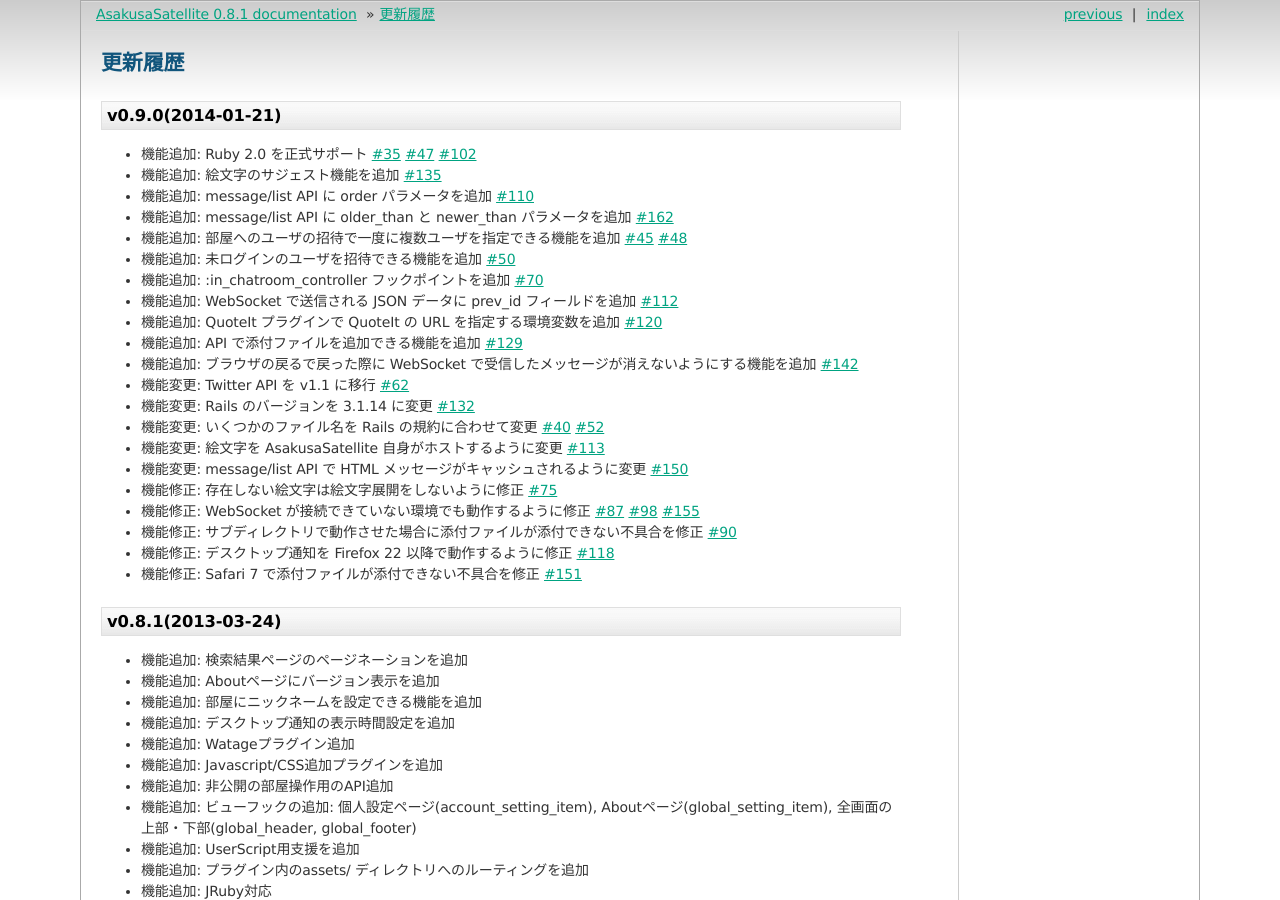
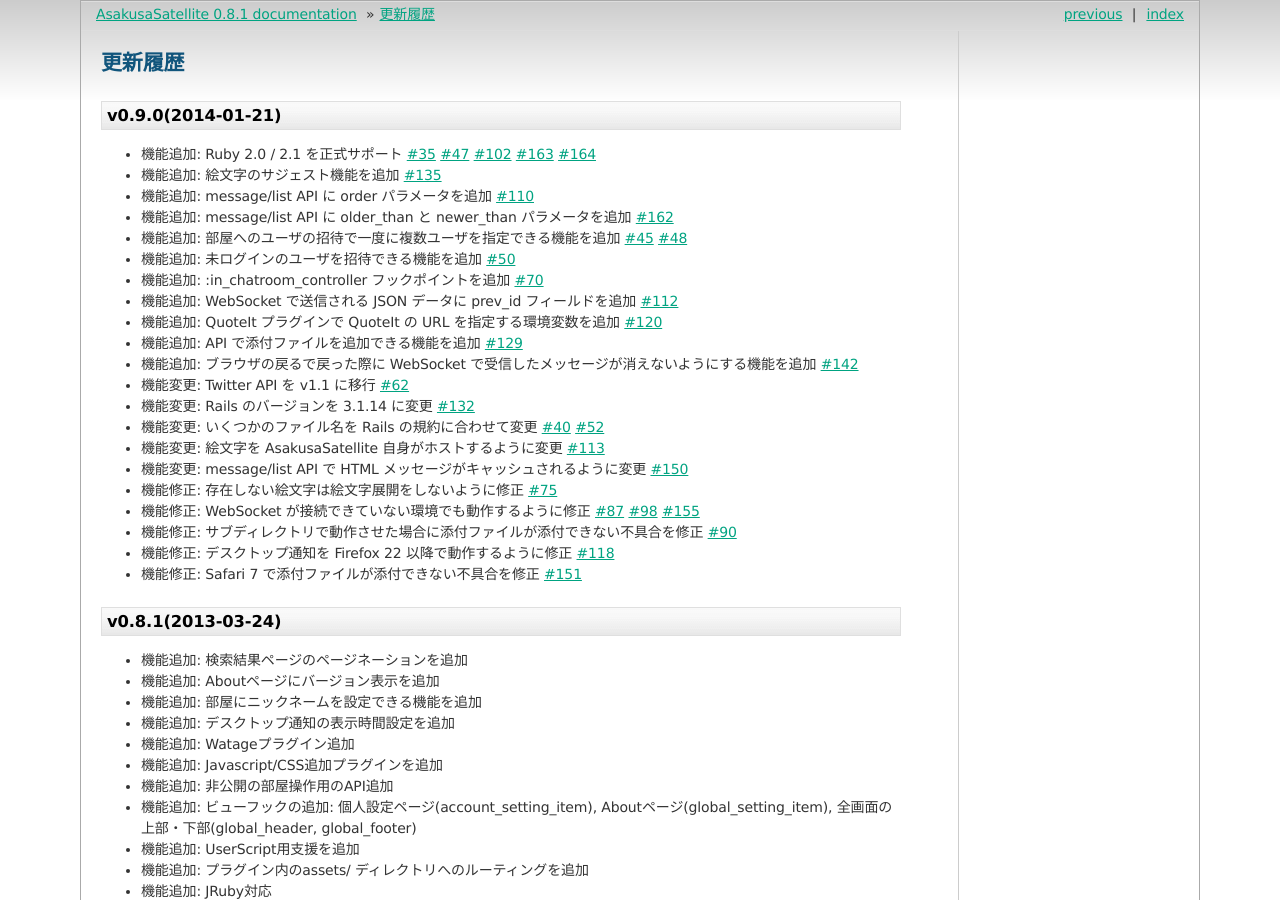
Before and after one commit to codefirst/asakusa-satellite-manual, a Sphinx documentation site: the page built from source/changelog.rst, in a window 1280 px wide and 900 px high. Built offline with Sphinx 7.4.7, drawn with Linux system fonts in a browser that asks for light colours.

Commit message:
Added: Ruby 2.1 support to changelog

```diff
--- a/source/changelog.rst
+++ b/source/changelog.rst
@@ -3,10 +3,12 @@
 
 v0.9.0(2014-01-21)
 ------------------------------
-* 機能追加: Ruby 2.0 を正式サポート
+* 機能追加: Ruby 2.0 / 2.1 を正式サポート
   `#35 <https://github.com/codefirst/AsakusaSatellite/pull/35>`_
   `#47 <https://github.com/codefirst/AsakusaSatellite/pull/47>`_
   `#102 <https://github.com/codefirst/AsakusaSatellite/pull/102>`_
+  `#163 <https://github.com/codefirst/AsakusaSatellite/pull/163>`_
+  `#164 <https://github.com/codefirst/AsakusaSatellite/pull/164>`_
 * 機能追加: 絵文字のサジェスト機能を追加
   `#135 <https://github.com/codefirst/AsakusaSatellite/pull/135>`_
 * 機能追加: message/list API に order パラメータを追加
```
